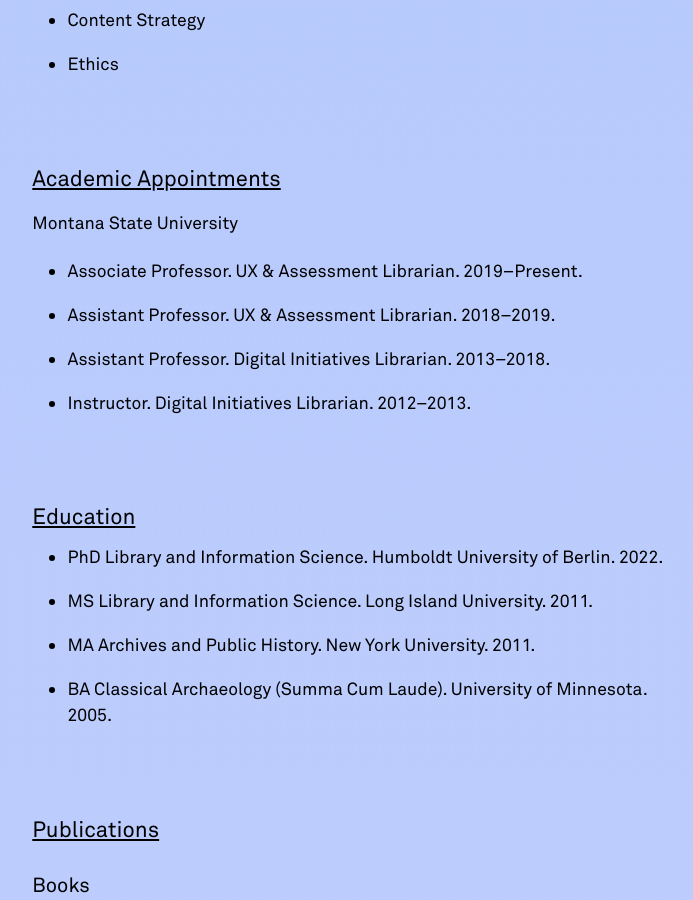
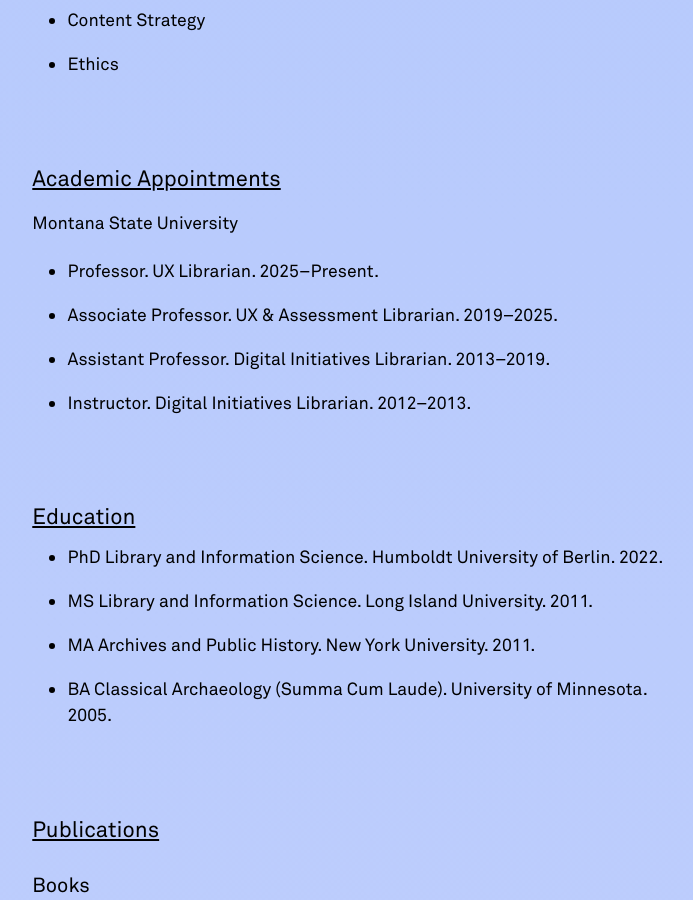
Before and after one commit to swyoung/swyoung.github.io, a Jekyll site: the page built from _pages/cv.md, in a window 1280 px wide and 900 px high, scrolled down 668 px. Shown: the whole window, without its empty margins (251-944 px from the left). Built offline with Jekyll 4.4.1, drawn with Linux system fonts in a browser that asks for light colours; nearby versions of some CDN libraries; a style sheet for code colours, icons or effects is not loaded.

Commit message:
Update cv.md

```diff
--- a/_pages/cv.md
+++ b/_pages/cv.md
@@ -32,9 +32,9 @@ Download <a href="/assets/pdf/scott_w_h_young_cv.pdf">CV as a PDF <i class="fa-s
 ## Academic Appointments
 Montana State University
 <ul>
-  <li>Associate Professor. UX & Assessment Librarian. 2019–Present.</li>
-  <li>Assistant Professor. UX & Assessment Librarian. 2018–2019.</li>
-  <li>Assistant Professor. Digital Initiatives Librarian. 2013–2018.</li>
+  <li>Professor. UX Librarian. 2025–Present.</li>
+  <li>Associate Professor. UX & Assessment Librarian. 2019–2025.</li>
+  <li>Assistant Professor. Digital Initiatives Librarian. 2013–2019.</li>
   <li>Instructor. Digital Initiatives Librarian. 2012–2013.</li>
 </ul>
 
```
